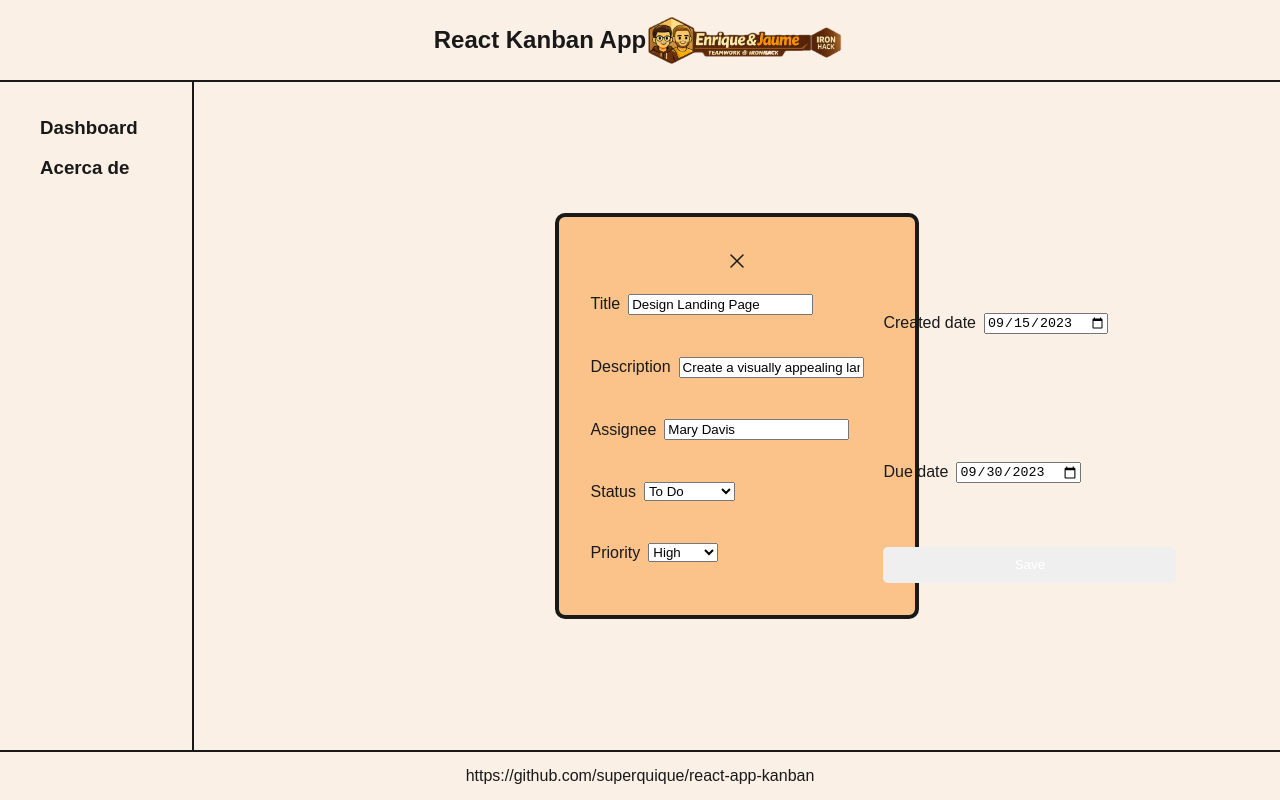
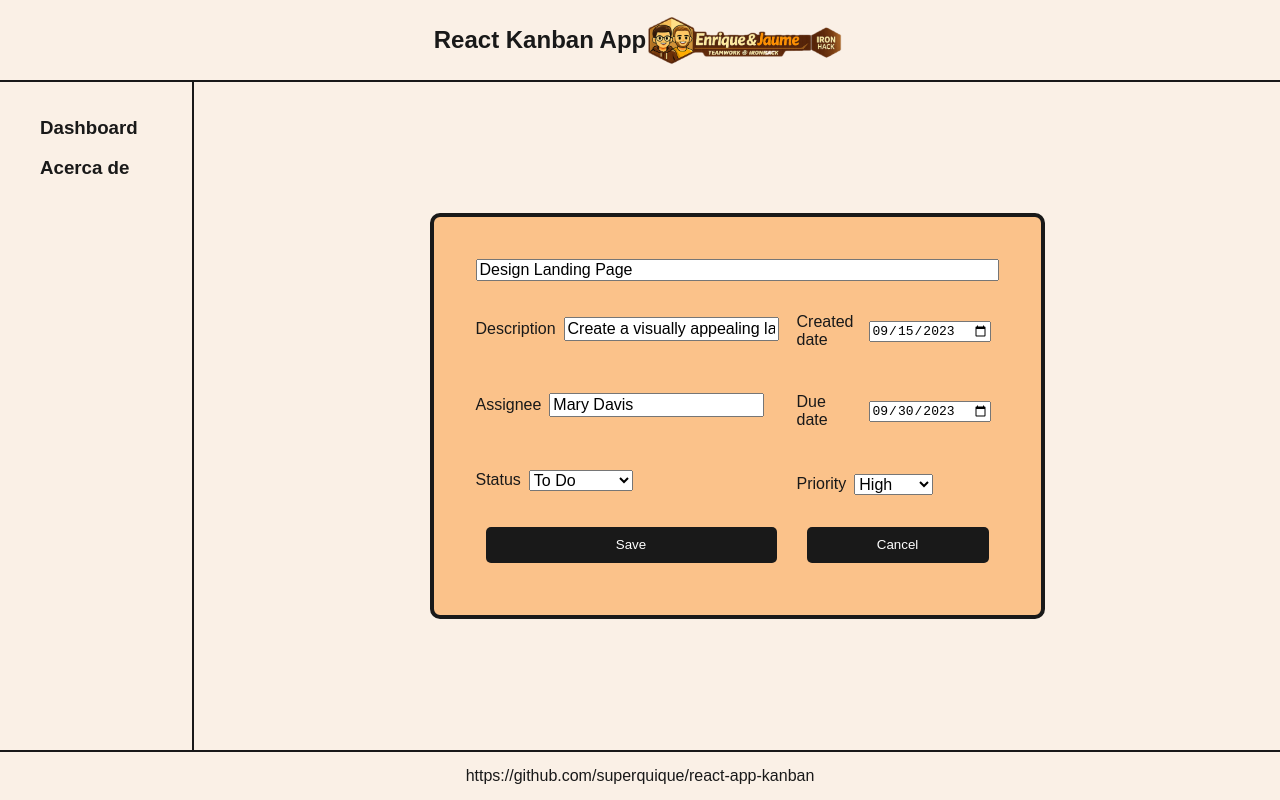
Before and after one commit to superquique/react-app-kanban, a React (Vite) app: page /task-details/1 in a window 1280 px wide. Built offline with nearby package versions, Linux system fonts and the light colour scheme.

Commit message:
fix: adjust task detail page css

```diff
--- a/src/App.css
+++ b/src/App.css
@@ -39,11 +39,13 @@ label {
 input {
   margin-left: .5rem;
   margin-right: .5rem;
+  font-size: medium;
 }
 
 select {
   margin-left: .5rem;
   margin-right: .5rem;
+  font-size: medium;
 }
 
 .app-container {
@@ -253,6 +255,13 @@ select {
   display: flex;
   flex: 1;
   justify-content: center;
+  align-items: center;
+}
+
+.task-page button {
+  background-color: var(--main-color);
+  margin: 10px;
+  flex: 0;
 }
 
 .task-details {
@@ -265,8 +274,21 @@ select {
 .task-detail-card {
   display: flex;
   flex-direction: column;
-  justify-content: center;
+  flex-wrap: wrap;
+  color: var(--main-color);
+  background-color: var(--task-bg-color);
+  border: 4px solid var(--main-color);
+  border-radius: 10px;
+  padding: 2em;
+  width: 50%;
+  height: 50%;
+}
+
+.task-detail-card label {
+  display: flex;
   align-items: center;
+  flex-grow: 1;
+  width: 100%;
 }
 
 .task-details-column {
@@ -350,6 +372,23 @@ select {
   align-items: center;
 }
 
+.header-task-detail-card {
+  display: flex;
+  gap: 10px;
+  padding-inline: 10px;
+  padding-top: 10px;
+  justify-content: space-between;
+  align-items: center;
+}
+
+.header-task-detail-card input {
+  flex-basis: auto;
+  flex-grow: 1;
+  height: 1rem;
+  line-height: 2rem;
+  margin: 0px;
+}
+
 .form-header-add-task input {
   flex-basis: auto;
   flex-grow: 1;
@@ -367,7 +406,22 @@ select {
   justify-content: center;
 }
 
+.info-task-detail-card {
+  display: flex;
+  gap: 10px;
+  flex-grow: 1;
+  padding-inline: 10px;
+  padding-block: 10px;
+  justify-content: center;
+}
+
 .form-column-add-task {
+  display: flex;
+  flex-direction: column;
+  flex-grow: 1;
+}
+
+.column-task-detail-card {
   display: flex;
   flex-direction: column;
   flex-grow: 1;
--- a/src/pages/TaskDetailsPage.jsx
+++ b/src/pages/TaskDetailsPage.jsx
@@ -45,28 +45,21 @@ function TaskDetailsPage ({ taskArr, onUpdate, taskColors }) {
 
         <div className="task-page">
             { taskDetails &&
-            <div className="task-detail-card" >
-                <form onSubmit={handleSubmit} className="form" style={{
+                <form onSubmit={handleSubmit} className="task-detail-card" style={{
                     backgroundColor: bgColor,
                     borderColor: borderColor
                 }}>
-                    <Link to="/">
-                        <div className="task-header-child" onClick={() => {}}>
-                            <svg width="24px" height="24px" xmlns="http://www.w3.org/2000/svg" fill="none" viewBox="0 0 24 24" strokeWidth={1.5} stroke="currentColor" className="size-6">
-                                <path strokeLinecap="round" strokeLinejoin="round" d="M6 18 18 6M6 6l12 12" />
-                            </svg>
-                        </div>
-                    </Link>
-                    <label>
-                        Title
+                    <div className="header-task-detail-card">
                         <input
                             type="text"
                             name="title"
                             value={title}
                             onChange={ e => setTitle(e.target.value) }
                         />
-                    </label>
+                    </div>
 
+                    <div className="info-task-detail-card">
+                        <div className="column-task-detail-card">
                             <label>
                                 Description
                                 <input
@@ -100,19 +93,10 @@ function TaskDetailsPage ({ taskArr, onUpdate, taskColors }) {
                                 </select>
                             </label>
 
-                    <label>
-                        Priority
-                        <select
-                            name="priority"
-                            value={priority}
-                            onChange={ e => setPriority(e.target.value) }
-                        >
-                            <option value="Low">Low</option>
-                            <option value="Medium">Medium</option>
-                            <option value="High">High</option>
-                        </select>
-                    </label>
+                            <button>Save</button>
+                        </div>
 
+                        <div className="column-task-detail-card">
                             <label>
                                 Created date
                                 <input
@@ -133,79 +117,26 @@ function TaskDetailsPage ({ taskArr, onUpdate, taskColors }) {
                                 />
                             </label>
 
-                    <button style={{
-                        backgroundColor: borderColor
-                    }}>Save</button>
-                </form>
+                            <label>
+                                Priority
+                                <select
+                                    name="priority"
+                                    value={priority}
+                                    onChange={ e => setPriority(e.target.value) }
+                                >
+                                    <option value="Low">Low</option>
+                                    <option value="Medium">Medium</option>
+                                    <option value="High">High</option>
+                                </select>
+                            </label>
 
-                {/* <div className="task-header-detail">
-                    <div className="task-header-child">
-                        <h2>
-                            {taskDetails.title}
-                        </h2>
+                            <button>
+                                <Link to="/">Cancel</Link>
+                            </button>
 
                         </div>
-
-                    <div>
-                        <p>
-                            Assignee: {taskDetails.assignee}
-                        </p>
                     </div>
-                </div>
-
-                <div>
-                    <p>
-                        {taskDetails.description}
-                    </p>
-                </div>
-
-                <div className="task-details">
-                    <div className="task-details-column">
-                        <div class="task-details-element">
-                            <p>
-                                Status
-                            </p>
-
-                            <p>
-                                {taskDetails.status}
-                            </p>
-                        </div>
-
-                        <div class="task-details-element">
-                            <p>
-                                Priority
-                            </p>
-
-                            <p>
-                                {taskDetails.priority}
-                            </p>
-                        </div>
-                    </div>
-
-                    <div className="task-details-column">
-                        <div class="task-details-element">
-                            <p>
-                                Created date
-                            </p>
-
-                            <p>
-                                {taskDetails.createdDate}
-                            </p>
-                        </div>
-
-                        <div class="task-details-element">
-                            <p>
-                                Due date
-                            </p>
-
-                            <p>
-                                {taskDetails.dueDate}
-                            </p>
-                        </div>
-                    </div>
-
-                </div> */}
-            </div>
+                </form>
             }
         </div>
     )
```
Lines whose indentation alone changed are shown as unchanged.
